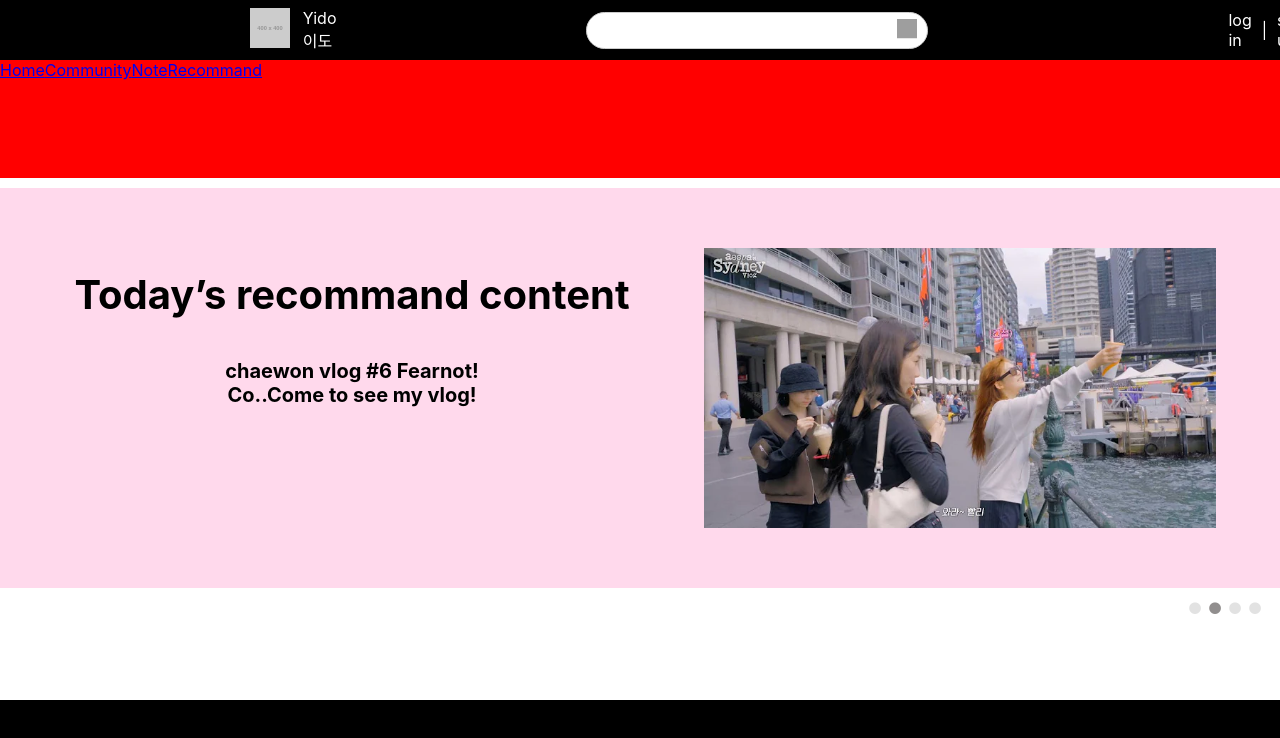
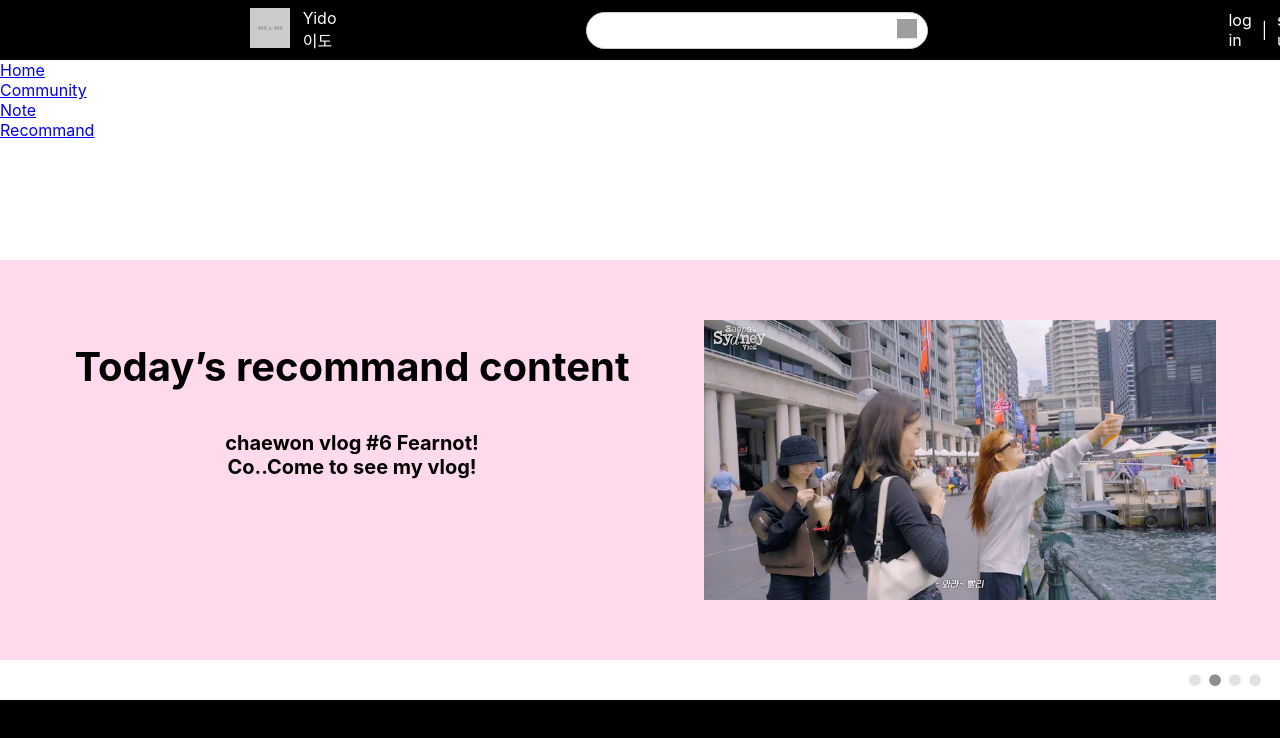
Before and after one commit to minu0897/capstone-yido, a React (Create React App) app: page / in a window 1280 px wide. Shown: the top 738 px of the page. Built offline with nearby package versions, Linux system fonts and the light colour scheme; grey boxes are pictures that could not be loaded.

Commit message:
Nav 작업

```diff
--- a/src/components/common/navigation/Navigation.jsx
+++ b/src/components/common/navigation/Navigation.jsx
@@ -1,16 +1,31 @@
 import React from 'react';
 import { Link } from 'react-router-dom';
 import './Navigation.css'
+import Container from 'react-bootstrap/Container';
+import Row from 'react-bootstrap/Row';
+import Col from 'react-bootstrap/Col';
 
 const Navigation = () => {
 
   return (
-    <div className='navigation'>
-      <Link to={'/'}>Home</Link>
-      <Link to={'/Community'}>Community</Link>
-      <Link to={'/Note'}>Note</Link>
-      <Link to={'/Recommand'}>Recommand</Link>
-    </div>
+      <Container>
+        <Row>
+          <Col>
+            <Link to={'/'}>Home</Link>
+          </Col>
+          <Col>
+            <Link to={'/Community'}>Community</Link>
+          </Col>
+          <Col>
+            <Link to={'/Note'}>Note</Link>
+          </Col>
+          <Col>
+            <Link to={'/Recommand'}>Recommand</Link>
+          </Col>
+        </Row>
+      </Container>
+
+
   );
 };
 
```
Also changed, not shown: 1 other file (tests, documents, lock files or other folders).
